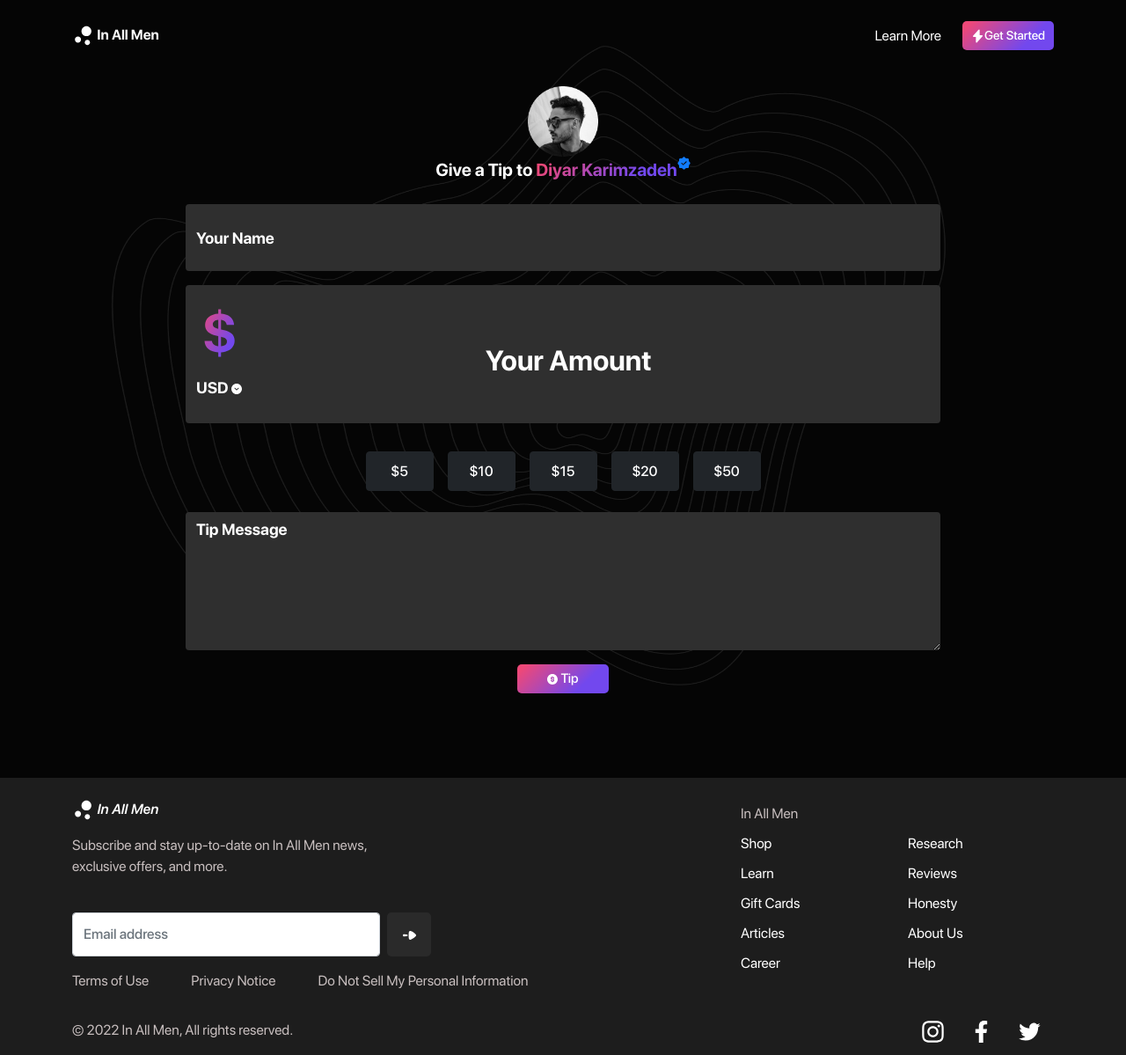
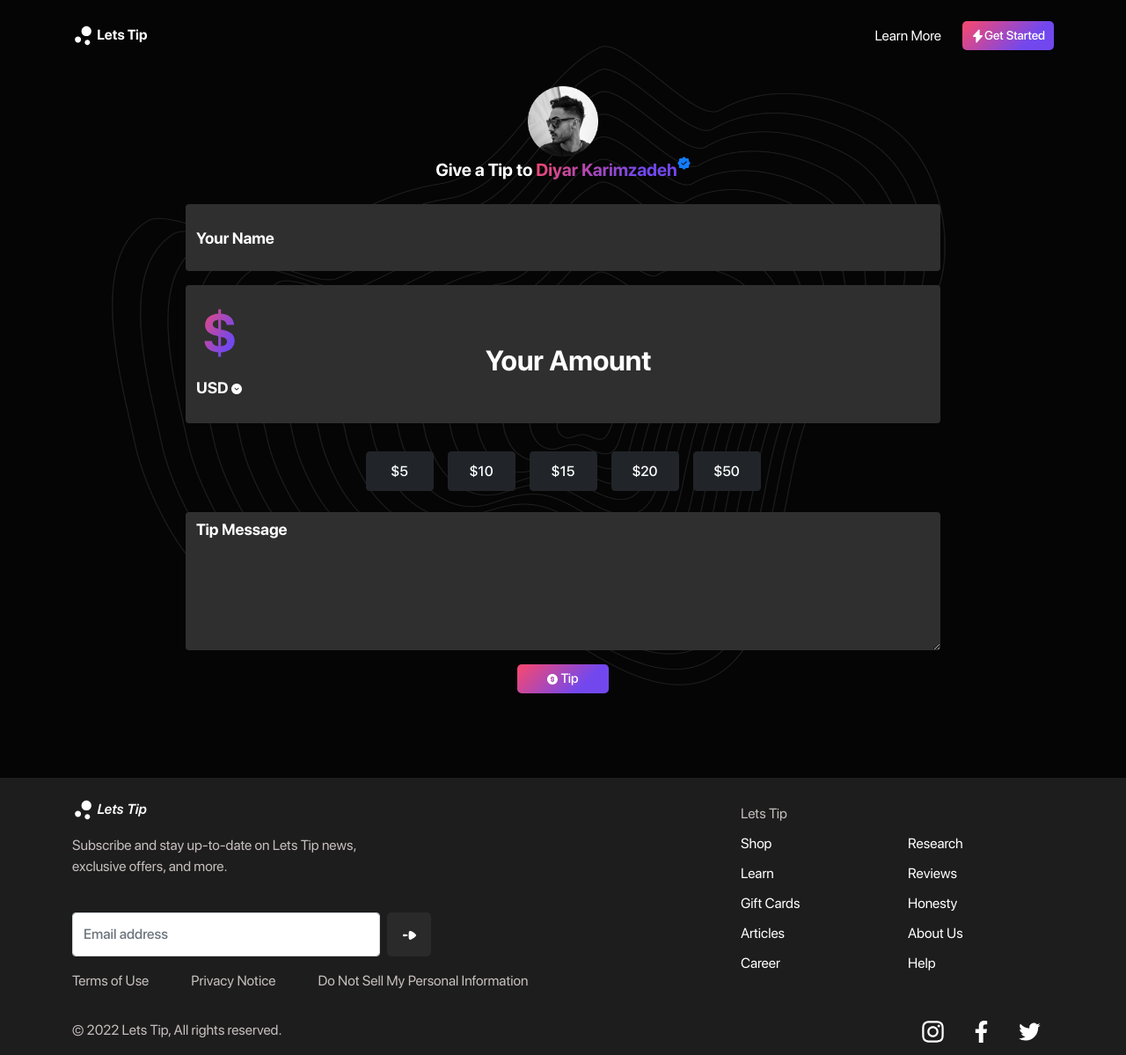
Before and after one commit to letstipio/website, a website: page donors/index.html in a window 1280 px wide. Shown: the whole page at 88% size. Drawn offline with Linux system fonts and the light colour scheme.

Commit message:
replace in all man with letstip

```diff
--- a/donors/index.html
+++ b/donors/index.html
@@ -20,7 +20,7 @@
                         <div class="ltl_sec col-6">
                             <a href="https://letstip.io/">
                                 <img src="../assets/images/logo.svg" alt="logo">
-                                <span>In All Men</span>
+                                <span>Lets Tip</span>
                             </a>
                         </div>
                         <div class="rtl_sec col-6 d-flex justify-content-end align-items-center">
@@ -90,10 +90,10 @@
                             <div class="row">
                                 <div class="footer_logo col-12">
                                     <img src="../assets/images/logo.svg" alt="logo">
-                                    <span>In All Men</span>
+                                    <span>Lets Tip</span>
                                 </div>
                                 <div class="col-12 mt-3 mb-4">
-                                    <p class="text_low_color">Subscribe and stay up-to-date on In All Men news,<br>
+                                    <p class="text_low_color">Subscribe and stay up-to-date on Lets Tip news,<br>
                                         exclusive offers, and more.</p>
                                 </div>
                                 <div class="footer_input col-12 d-flex">
@@ -111,7 +111,7 @@
                             <div class="row">
                                 <div class="col-6 footer_link_lft">
                                     <ul>
-                                        <li>In All Men</li>
+                                        <li>Lets Tip</li>
                                         <li><a href="#">Shop</a></li>
                                         <li><a href="#">Learn</a></li>
                                         <li><a href="#">Gift Cards</a></li>
@@ -132,7 +132,7 @@
                         </div>
                     </div>
                     <div class="row flex-column-reverse flex-md-row">
-                        <div class="col-12 col-md-6 text_low_color"><p>© 2022 In All Men, All rights reserved.</p></div>
+                        <div class="col-12 col-md-6 text_low_color"><p>© 2022 Lets Tip, All rights reserved.</p></div>
                         <div class="col-12 col-md-6 footer_social_pages d-flex justify-content-end">
                             <a href="#">
                                 <img src="../assets/images/Instagram.svg" alt="Instagram icon">
```
Also changed, not shown: streamers/index.html (+4 -4 lines).
